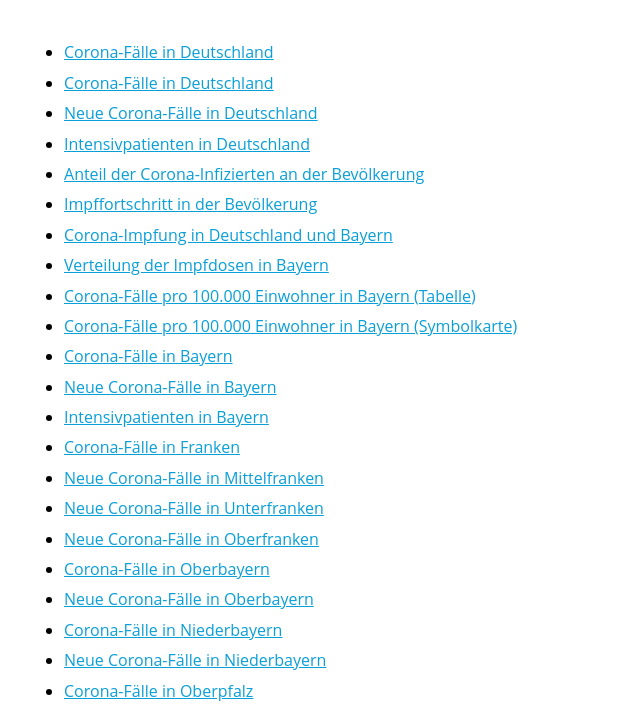
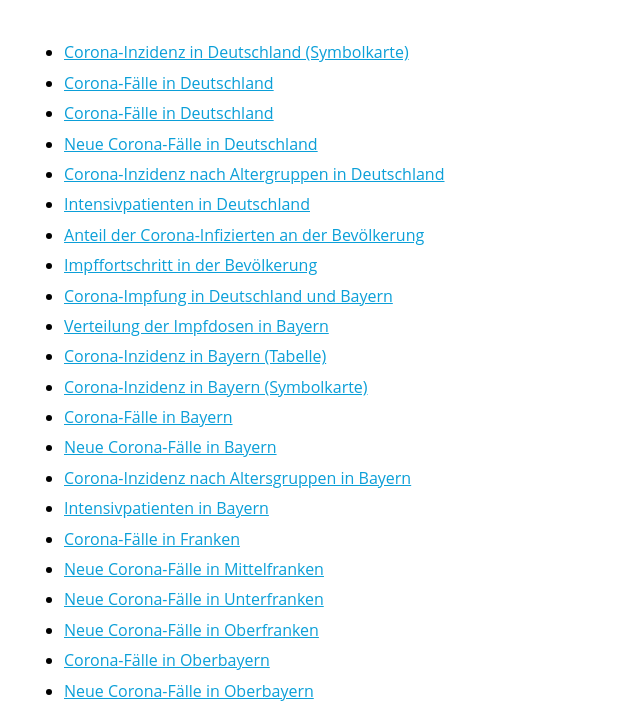
Before and after one commit to br-data/datawrapper-updater, a website: page docs/index.html in a window 1280 px wide. Shown: the part 80-787 px from the top of the page, without its empty margins (0-640 px from the left). Drawn offline with Linux system fonts and the light colour scheme.

Commit message:
Update chart overview

```diff
--- a/docs/index.html
+++ b/docs/index.html
@@ -66,18 +66,21 @@
   <body>
     <h1>Übersicht: Corona-Grafiken</h1>
     <ul>
+      <li><a href="#id-aY5t8">Corona-Inzidenz in Deutschland (Symbolkarte)</a></li>
       <li><a href="#id-A84EA">Corona-Fälle in Deutschland</a></li>
       <li><a href="#id-pKz1y">Corona-Fälle in Deutschland</a></li>
       <li><a href="#id-FO8IT">Neue Corona-Fälle in Deutschland</a></li>
+      <li><a href="#id-vL9o5">Corona-Inzidenz nach Altergruppen in Deutschland</a></li>
       <li><a href="#id-jrkvL">Intensivpatienten in Deutschland</a></li>
       <li><a href="#id-NG2nH">Anteil der Corona-Infizierten an der Bevölkerung</a></li>
       <li><a href="#id-7LLPz">Impffortschritt in der Bevölkerung</a></li>
       <li><a href="#id-tavHE">Corona-Impfung in Deutschland und Bayern</a></li>
       <li><a href="#id-QKKta">Verteilung der Impfdosen in Bayern</a></li>
-      <li><a href="#id-xB5Pf">Corona-Fälle pro 100.000 Einwohner in Bayern (Tabelle)</a></li>
-      <li><a href="#id-rf5H5">Corona-Fälle pro 100.000 Einwohner in Bayern (Symbolkarte)</a></li>
+      <li><a href="#id-xB5Pf">Corona-Inzidenz in Bayern (Tabelle)</a></li>
+      <li><a href="#id-rf5H5">Corona-Inzidenz in Bayern (Symbolkarte)</a></li>
       <li><a href="#id-eij5b">Corona-Fälle in Bayern</a></li>
       <li><a href="#id-4zOBp">Neue Corona-Fälle in Bayern</a></li>
+      <li><a href="#id-G1lEC">Corona-Inzidenz nach Altersgruppen in Bayern</a></li>
       <li><a href="#id-MCha4">Intensivpatienten in Bayern</a></li>
       <li><a href="#id-qsvOD">Corona-Fälle in Franken</a></li>
       <li><a href="#id-YJEKE">Neue Corona-Fälle in Mittelfranken</a></li>
@@ -92,6 +95,12 @@
       <li><a href="#id-MKXT0">Corona-Fälle in Schwaben</a></li>
       <li><a href="#id-QTX31">Neue Corona-Fälle in Schwaben</a></li>
     </ul>
+    <section id="id-aY5t8">
+      <iframe title="Corona-Inzidenz in Deutschland (Symbolkarte)" aria-label="Interaktives Diagramm" id="datawrapper-chart-aY5t8" src="https://datawrapper.dwcdn.net/aY5t8" scrolling="no" frameborder="0" style="width: 100%; border: none;" height="700" width="680"></iframe>
+      <textarea readonly><iframe title="Corona-Inzidenz in Deutschland (Symbolkarte)" aria-label="Interaktives Diagramm" id="datawrapper-chart-aY5t8" src="https://datawrapper.dwcdn.net/aY5t8" scrolling="no" frameborder="0" style="width: 100%; border: none;" height="700" width="680"></iframe></textarea>
+      <p><a href="https://app.datawrapper.de/chart/aY5t8/visualize#refine-the-chart">In Datawrapper bearbeiten</a> | <a href="https://datawrapper.dwcdn.net/aY5t8/">Vorschau öffnen</a> | <a href="https://docs.google.com/spreadsheets/d/1ddDQ54fzBJ3rP7gBgRXvrd988bPfc7qrElG_OdFjSWU/export?format=csv&id=1ddDQ54fzBJ3rP7gBgRXvrd988bPfc7qrElG_OdFjSWU&gid=1545741224">Daten anschauen</a></p>
+    </section>
+
     <section id="id-A84EA">
       <iframe title="Corona-Fälle in Deutschland" aria-label="Interaktives Diagramm" id="datawrapper-chart-A84EA" src="https://datawrapper.dwcdn.net/A84EA" scrolling="no" frameborder="0" style="width: 100%; border: none;" height="400" width="680"></iframe>
       <textarea readonly><iframe title="Corona-Fälle in Deutschland" aria-label="Interaktives Diagramm" id="datawrapper-chart-A84EA" src="https://datawrapper.dwcdn.net/A84EA" scrolling="no" frameborder="0" style="width: 100%; border: none;" height="400" width="680"></iframe></textarea>
@@ -108,6 +117,12 @@
       <iframe title="Neue Corona-Fälle in Deutschland" aria-label="Interaktives Diagramm" id="datawrapper-chart-FO8IT" src="https://datawrapper.dwcdn.net/FO8IT" scrolling="no" frameborder="0" style="width: 100%; border: none;" height="400" width="680"></iframe>
       <textarea readonly><iframe title="Neue Corona-Fälle in Deutschland" aria-label="Interaktives Diagramm" id="datawrapper-chart-FO8IT" src="https://datawrapper.dwcdn.net/FO8IT" scrolling="no" frameborder="0" style="width: 100%; border: none;" height="400" width="680"></iframe></textarea>
       <p><a href="https://app.datawrapper.de/chart/FO8IT/visualize#refine-the-chart">In Datawrapper bearbeiten</a> | <a href="https://datawrapper.dwcdn.net/FO8IT/">Vorschau öffnen</a> | <a href="https://corona-deutschland-api.interaktiv.br.de/query?startDate=2020-02-25&dateField=Refdatum&sumValue=false&filetype=csv">Daten anschauen</a></p>
+    </section>
+
+    <section id="id-vL9o5">
+      <iframe title="Corona-Inzidenz nach Altergruppen in Deutschland" aria-label="Interaktives Diagramm" id="datawrapper-chart-vL9o5" src="https://datawrapper.dwcdn.net/vL9o5" scrolling="no" frameborder="0" style="width: 100%; border: none;" height="300" width="680"></iframe>
+      <textarea readonly><iframe title="Corona-Inzidenz nach Altergruppen in Deutschland" aria-label="Interaktives Diagramm" id="datawrapper-chart-vL9o5" src="https://datawrapper.dwcdn.net/vL9o5" scrolling="no" frameborder="0" style="width: 100%; border: none;" height="300" width="680"></iframe></textarea>
+      <p><a href="https://app.datawrapper.de/chart/vL9o5/visualize#refine-the-chart">In Datawrapper bearbeiten</a> | <a href="https://datawrapper.dwcdn.net/vL9o5/">Vorschau öffnen</a> | <a href="https://storage.googleapis.com/brdata-public-data/corona-data-workers/altersverteilung.csv">Daten anschauen</a></p>
     </section>
 
     <section id="id-jrkvL">
@@ -141,15 +156,15 @@
     </section>
 
     <section id="id-xB5Pf">
-      <iframe title="Corona-Fälle pro 100.000 Einwohner in Bayern (Tabelle)" aria-label="Interaktives Diagramm" id="datawrapper-chart-xB5Pf" src="https://datawrapper.dwcdn.net/xB5Pf" scrolling="no" frameborder="0" style="width: 100%; border: none;" height="400" width="680"></iframe>
-      <textarea readonly><iframe title="Corona-Fälle pro 100.000 Einwohner in Bayern (Tabelle)" aria-label="Interaktives Diagramm" id="datawrapper-chart-xB5Pf" src="https://datawrapper.dwcdn.net/xB5Pf" scrolling="no" frameborder="0" style="width: 100%; border: none;" height="400" width="680"></iframe></textarea>
+      <iframe title="Corona-Inzidenz in Bayern (Tabelle)" aria-label="Interaktives Diagramm" id="datawrapper-chart-xB5Pf" src="https://datawrapper.dwcdn.net/xB5Pf" scrolling="no" frameborder="0" style="width: 100%; border: none;" height="400" width="680"></iframe>
+      <textarea readonly><iframe title="Corona-Inzidenz in Bayern (Tabelle)" aria-label="Interaktives Diagramm" id="datawrapper-chart-xB5Pf" src="https://datawrapper.dwcdn.net/xB5Pf" scrolling="no" frameborder="0" style="width: 100%; border: none;" height="400" width="680"></iframe></textarea>
       <p><a href="https://app.datawrapper.de/chart/xB5Pf/visualize#refine-the-chart">In Datawrapper bearbeiten</a> | <a href="https://datawrapper.dwcdn.net/xB5Pf/">Vorschau öffnen</a> | <a href="https://docs.google.com/spreadsheets/d/107eb4TmJrXeVa8b2jmRDXrP22eP8PBsvEeDYvO8YmYw/export?format=csv&gid=0">Daten anschauen</a></p>
     </section>
 
     <section id="id-rf5H5">
-      <iframe title="Corona-Fälle pro 100.000 Einwohner in Bayern (Symbolkarte)" aria-label="Interaktives Diagramm" id="datawrapper-chart-rf5H5" src="https://datawrapper.dwcdn.net/rf5H5" scrolling="no" frameborder="0" style="width: 100%; border: none;" height="700" width="680"></iframe>
-      <textarea readonly><iframe title="Corona-Fälle pro 100.000 Einwohner in Bayern (Symbolkarte)" aria-label="Interaktives Diagramm" id="datawrapper-chart-rf5H5" src="https://datawrapper.dwcdn.net/rf5H5" scrolling="no" frameborder="0" style="width: 100%; border: none;" height="700" width="680"></iframe></textarea>
-      <p><a href="https://app.datawrapper.de/chart/rf5H5/visualize#refine-the-chart">In Datawrapper bearbeiten</a> | <a href="https://datawrapper.dwcdn.net/rf5H5/">Vorschau öffnen</a> | <a href="https://europe-west3-brdata-corona.cloudfunctions.net/lglApi/date?filetype=csv">Daten anschauen</a></p>
+      <iframe title="Corona-Inzidenz in Bayern (Symbolkarte)" aria-label="Interaktives Diagramm" id="datawrapper-chart-rf5H5" src="https://datawrapper.dwcdn.net/rf5H5" scrolling="no" frameborder="0" style="width: 100%; border: none;" height="700" width="680"></iframe>
+      <textarea readonly><iframe title="Corona-Inzidenz in Bayern (Symbolkarte)" aria-label="Interaktives Diagramm" id="datawrapper-chart-rf5H5" src="https://datawrapper.dwcdn.net/rf5H5" scrolling="no" frameborder="0" style="width: 100%; border: none;" height="700" width="680"></iframe></textarea>
+      <p><a href="https://app.datawrapper.de/chart/rf5H5/visualize#refine-the-chart">In Datawrapper bearbeiten</a> | <a href="https://datawrapper.dwcdn.net/rf5H5/">Vorschau öffnen</a> | <a href="https://docs.google.com/spreadsheets/d/107eb4TmJrXeVa8b2jmRDXrP22eP8PBsvEeDYvO8YmYw/export?format=csv&gid=1545741224">Daten anschauen</a></p>
     </section>
 
     <section id="id-eij5b">
@@ -162,6 +177,12 @@
       <iframe title="Neue Corona-Fälle in Bayern" aria-label="Interaktives Diagramm" id="datawrapper-chart-4zOBp" src="https://datawrapper.dwcdn.net/4zOBp" scrolling="no" frameborder="0" style="width: 100%; border: none;" height="400" width="680"></iframe>
       <textarea readonly><iframe title="Neue Corona-Fälle in Bayern" aria-label="Interaktives Diagramm" id="datawrapper-chart-4zOBp" src="https://datawrapper.dwcdn.net/4zOBp" scrolling="no" frameborder="0" style="width: 100%; border: none;" height="400" width="680"></iframe></textarea>
       <p><a href="https://app.datawrapper.de/chart/4zOBp/visualize#refine-the-chart">In Datawrapper bearbeiten</a> | <a href="https://datawrapper.dwcdn.net/4zOBp/">Vorschau öffnen</a> | <a href="https://corona-deutschland-api.interaktiv.br.de/query?startDate=2020-02-25&dateField=Refdatum&bundesland=Bayern&sumValue=false&filetype=csv">Daten anschauen</a></p>
+    </section>
+
+    <section id="id-G1lEC">
+      <iframe title="Corona-Inzidenz nach Altersgruppen in Bayern" aria-label="Interaktives Diagramm" id="datawrapper-chart-G1lEC" src="https://datawrapper.dwcdn.net/G1lEC" scrolling="no" frameborder="0" style="width: 100%; border: none;" height="300" width="680"></iframe>
+      <textarea readonly><iframe title="Corona-Inzidenz nach Altersgruppen in Bayern" aria-label="Interaktives Diagramm" id="datawrapper-chart-G1lEC" src="https://datawrapper.dwcdn.net/G1lEC" scrolling="no" frameborder="0" style="width: 100%; border: none;" height="300" width="680"></iframe></textarea>
+      <p><a href="https://app.datawrapper.de/chart/G1lEC/visualize#refine-the-chart">In Datawrapper bearbeiten</a> | <a href="https://datawrapper.dwcdn.net/G1lEC/">Vorschau öffnen</a> | <a href="https://storage.googleapis.com/brdata-public-data/corona-data-workers/altersverteilung_bayern.csv">Daten anschauen</a></p>
     </section>
 
     <section id="id-MCha4">
```
